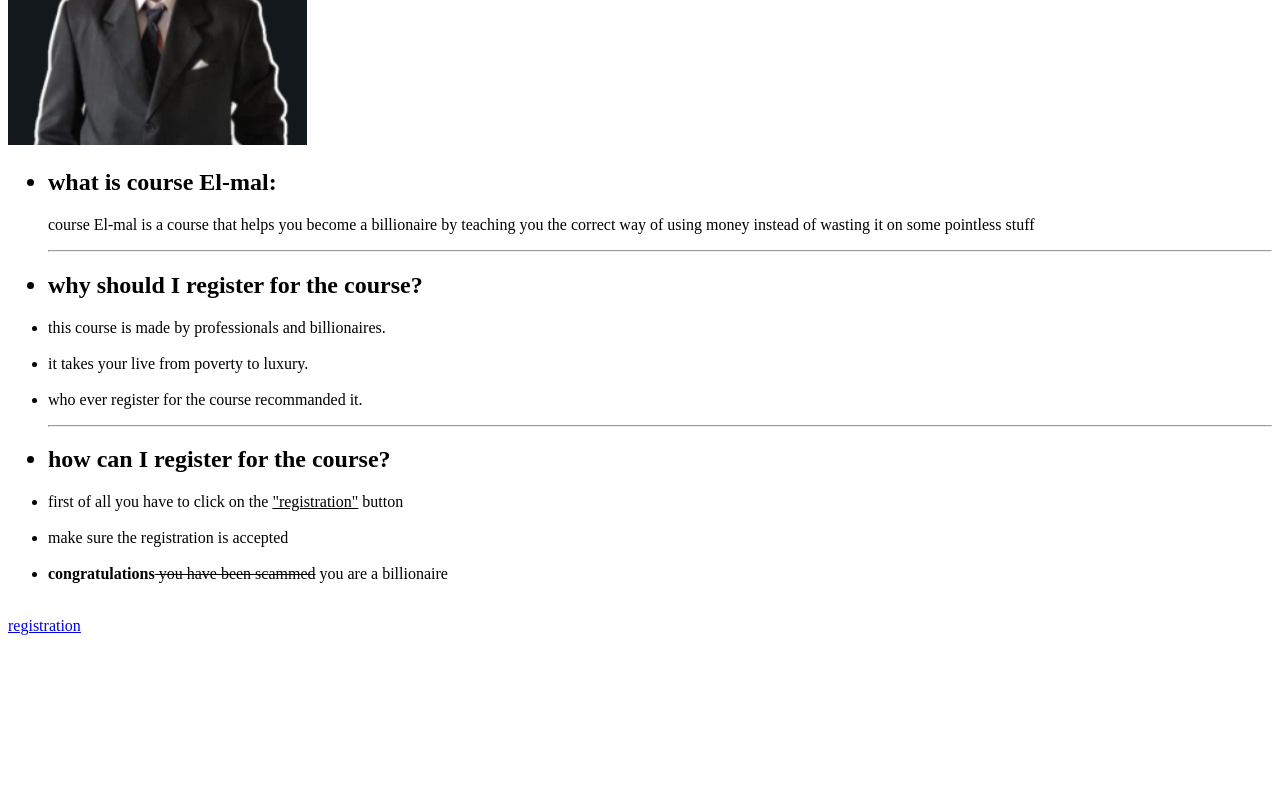
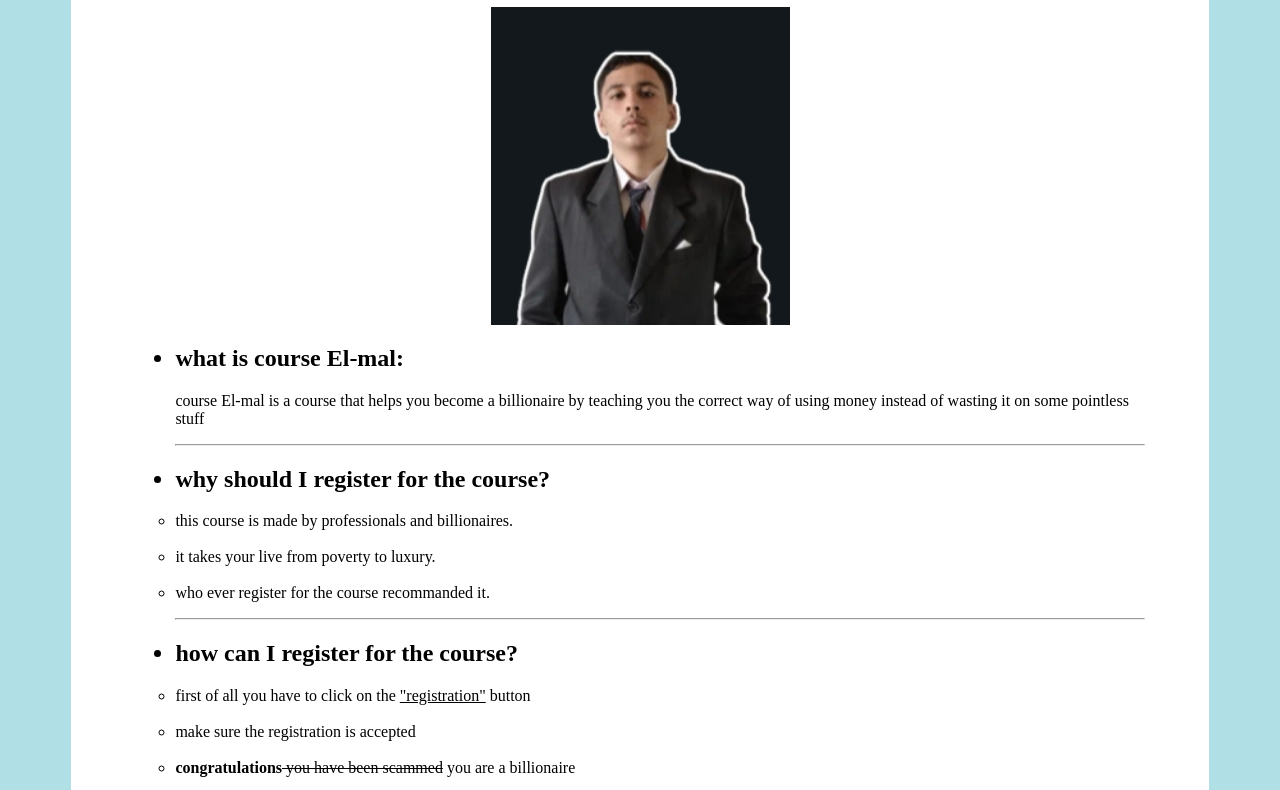
Before and after one commit to BaraaJT3lem/Coursealmal, a plain HTML site: page index.html in a window 1280 px wide. Shown: the part 253-1043 px from the top of the page. Before the commit the page ends 896 px from the top, so only its background shows below. Drawn offline with Linux system fonts and the light colour scheme.

Commit message:
Update and rename course El-mal.html to index.html

```diff
--- a/course El-mal.html
+++ b/index.html
@@ -4,7 +4,7 @@
   <meta charset="UTF-8">
   <meta name="viewport" content="width=device-width, initial-scale=1.0">
   <meta http-equiv="X-UA-Compatible" content="ie=edge">
-  <link href="course El-mal.css" rel="stylesheet" type="text/css" />
+  <link href="style.css" rel="stylesheet" type="text/css" />
   <title>course El-mal</title>
 </head>
 <body>
```
